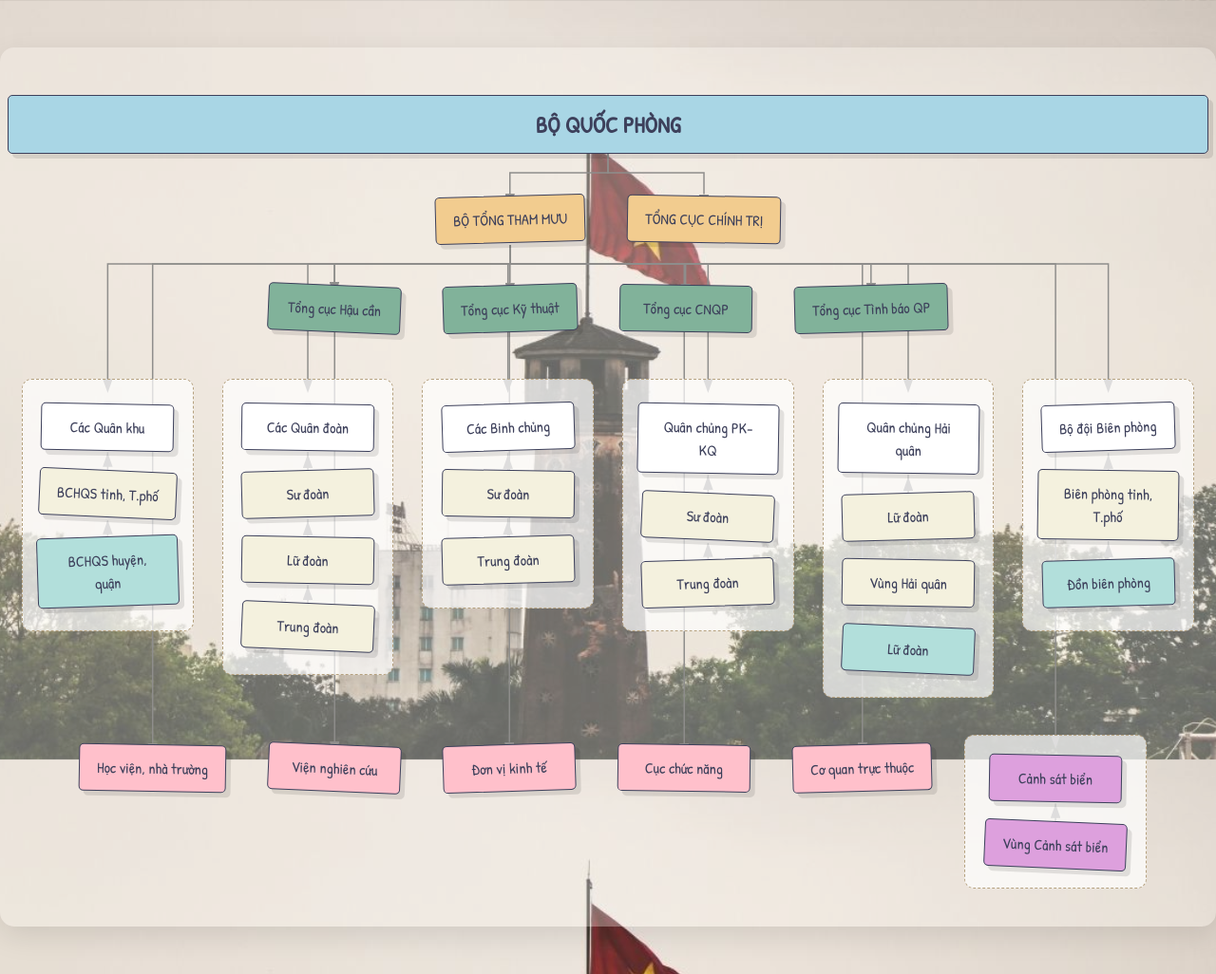
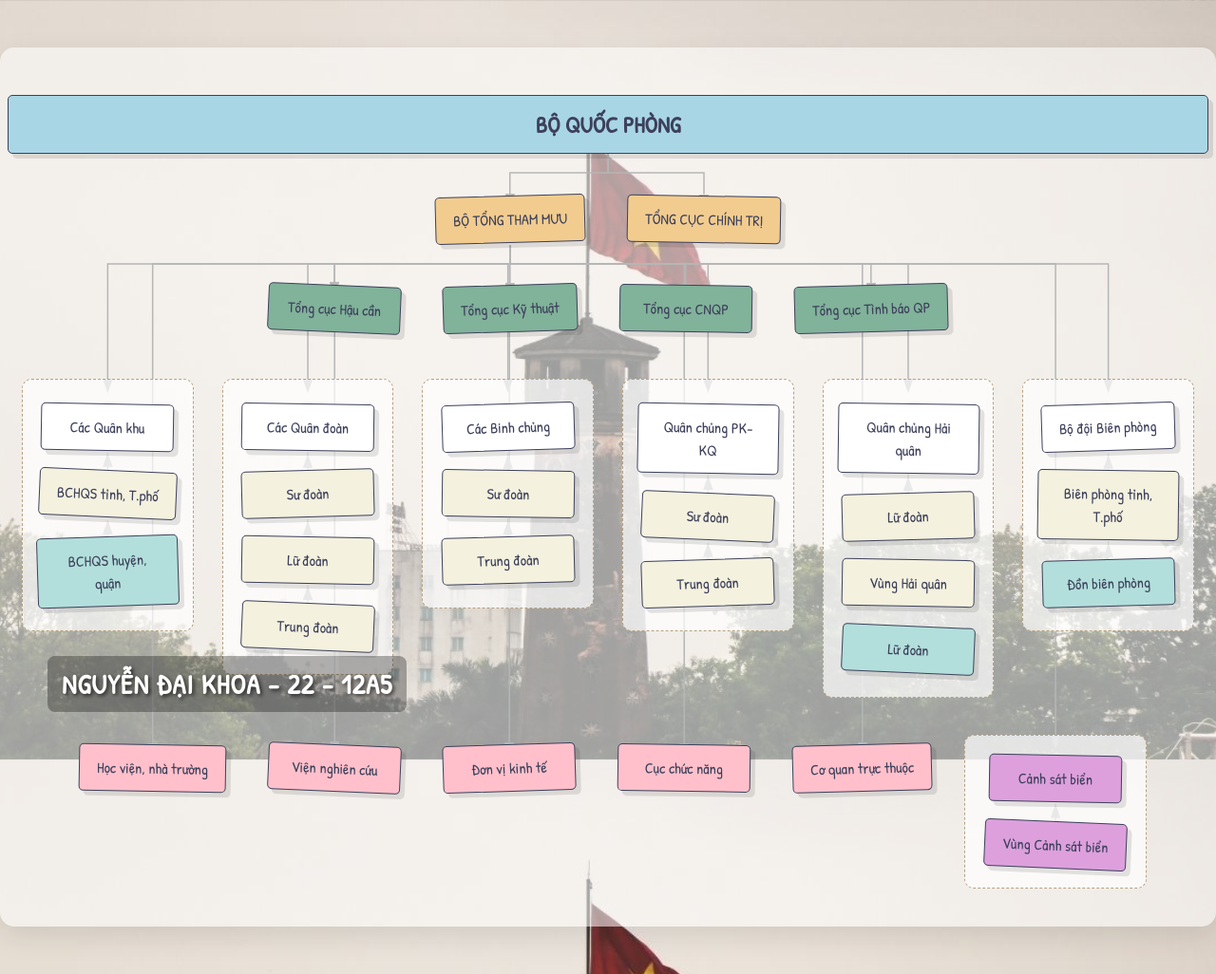
Before and after one commit to n0pls3dg3/mindmap, a plain HTML site: page index.html in a window 1280 px wide. Shown: the whole page at 95% size. Drawn offline with nearby package versions, Linux system fonts and the light colour scheme.

Commit message:
Update index.html

```diff
--- a/index.html
+++ b/index.html
@@ -12,20 +12,32 @@
     <link href="https://fonts.googleapis.com/css2?family=Patrick+Hand&display=swap" rel="stylesheet">
 
     <style>
-        /* --- THAY ĐỔI BACKGROUND --- */
         body {
             font-family: 'Patrick Hand', cursive;
-            /* Đường dẫn tới ảnh của bạn */
             background-image: url('hinh-nen-viet-nam-4k49.jpg');
-
-            /* Các thuộc tính để ảnh nền đẹp hơn */
-            background-size: cover; /* Phủ kín màn hình */
-            background-position: center; /* Căn giữa ảnh */
-            background-attachment: fixed; /* Giữ nền cố định khi cuộn trang */
-
+            background-size: cover;
+            background-position: center;
+            background-attachment: fixed;
             padding: 50px 0;
             color: #3D405B;
             overflow-x: hidden;
+            position: relative;
+        }
+
+        /* --- Text Overlay for Name (Đã điều chỉnh xuống dưới) --- */
+        .name-overlay {
+            position: fixed; /* Cố định vị trí trên màn hình */
+            bottom: 50px;    /* Khoảng cách từ DƯỚI LÊN */
+            left: 50px;      /* Khoảng cách từ trái */
+            font-size: 1.8rem;
+            font-weight: bold;
+            color: #fff;
+            text-shadow: 2px 2px 4px rgba(0, 0, 0, 0.7);
+            z-index: 20;
+            background-color: rgba(0, 0, 0, 0.3);
+            padding: 8px 15px;
+            border-radius: 8px;
+            letter-spacing: 1px;
         }
 
         .container-fluid {
@@ -33,8 +45,7 @@
             max-width: 1800px;
             margin: auto;
             text-align: center;
-            /* Lớp phủ mờ để dễ đọc chữ */
-            background-color: rgba(253, 250, 245, 0.3);
+            background-color: rgba(255, 255, 255, 0.55);
             border-radius: 15px;
             padding: 40px 20px;
             box-shadow: 0 10px 30px rgba(0,0,0,0.1);
@@ -132,6 +143,8 @@
 </head>
 <body>
 
+<div class="name-overlay">NGUYỄN ĐẠI KHOA - 22 - 12A5</div>
+
     <div class="container-fluid">
         <svg id="connector-svg">
             <defs>
@@ -222,7 +235,6 @@
     </div>
 
     <script>
-        // JavaScript không thay đổi, vẫn giữ nguyên
         document.addEventListener("DOMContentLoaded", function() {
             const svg = document.getElementById('connector-svg');
             const container = document.querySelector('.container-fluid');
```
